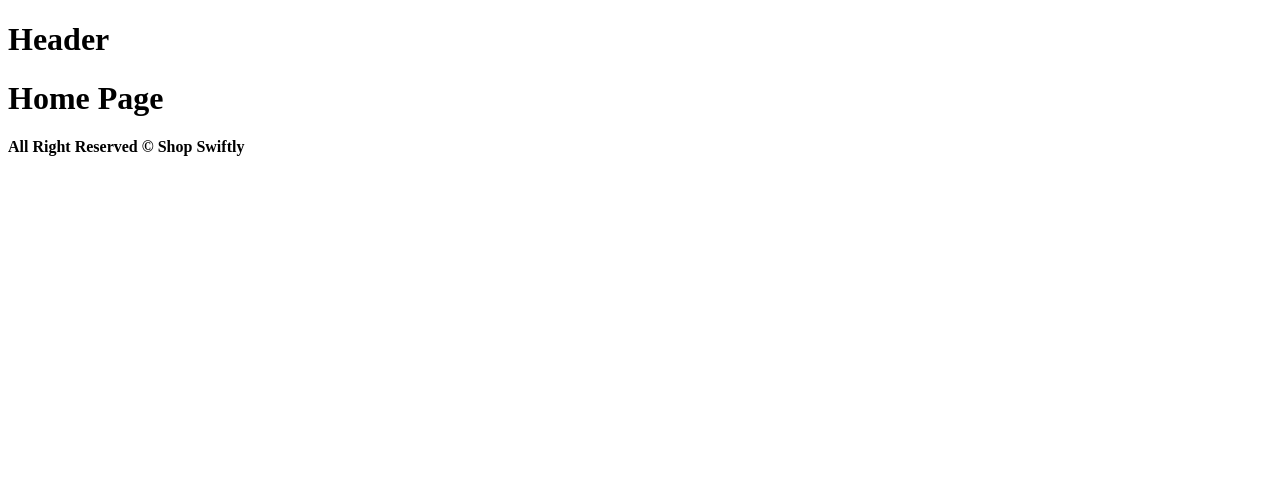
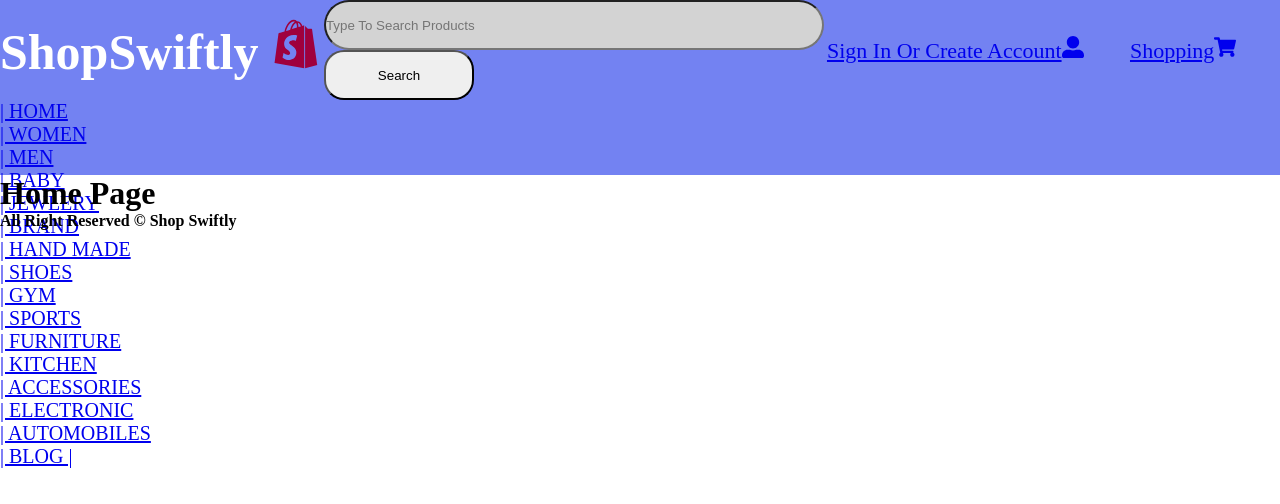
Before and after one commit to iamabd591/ShopSwiftly-Mern-Stack-Ecommerce-Project, a React (Create React App) app in the folder client/: page / in a window 1280 px wide. Shown: the top 504 px of the page. Built offline with nearby package versions, Linux system fonts and the light colour scheme; the HTML template or start-up script is replaced by a standard one.

Commit message:
Designing Header

```diff
--- a/client/package.json
+++ b/client/package.json
@@ -8,6 +8,7 @@
     "@testing-library/user-event": "^13.5.0",
     "react": "^18.2.0",
     "react-dom": "^18.2.0",
+    "react-icons": "^5.0.1",
     "react-router-dom": "^6.22.1",
     "react-scripts": "5.0.1",
     "web-vitals": "^2.1.4"
--- a/client/src/App.js
+++ b/client/src/App.js
@@ -17,7 +17,7 @@ function App() {
         <Route path="/signIn" element={<Sign />} />
         <Route path="/signUp" element={<Signup />} />
         <Route path="/policy" element={<Policy />} />
-        <Route path="/*" element={<PageNotFound />} />
+        <Route path="*" element={<PageNotFound />} />
       </Routes>
     </>
   );
--- a/client/src/components/layout/Header.js
+++ b/client/src/components/layout/Header.js
@@ -1,9 +1,168 @@
-import React from 'react'
-
+import React from "react";
+import { NavLink } from "react-router-dom";
+import { FaShopify } from "react-icons/fa6";
+import { FaUserAlt, FaShoppingCart } from "react-icons/fa";
 export default function Header() {
   return (
-    <div>
-      <h1>Header</h1>
-    </div>
-  )
+    <>
+      <section>
+        <ul>
+          <li>
+            {" "}
+            <div className="logo">
+              ShopSwiftly{" "}
+              <spam>
+                <FaShopify />
+              </spam>
+            </div>
+          </li>
+
+          <li>
+            <div className="serach-bar">
+              <form className="d-flex">
+                <input
+                  className="form-control me-3"
+                  type="search"
+                  placeholder="Type To Search Products"
+                  aria-label="Search"
+                />
+                <button className="btn btn-outline-success" type="submit">
+                  Search
+                </button>
+              </form>
+            </div>
+          </li>
+
+          <li>
+            <div className="account">
+              <div className="nav-item">
+                <NavLink to="/signin" className="nav-link" aria-current="page">
+                  Sign In Or Create Account
+                  <span>
+                    <FaUserAlt />
+                  </span>
+                </NavLink>
+              </div>
+            </div>
+          </li>
+
+          <li>
+            <div className="Shopping">
+              <div className="nav-item">
+                <NavLink to="/cart" className="nav-link" aria-current="page">
+                  Shopping
+                  <span>
+                    <FaShoppingCart />
+                  </span>
+                </NavLink>
+              </div>
+            </div>
+          </li>
+        </ul>
+      </section>
+      <nav className="navbar navbar-expand-lg navbar navbar-dark bg-dark">
+        <div className="container-fluid">
+          <div className="collapse navbar-collapse" id="navbarSupportedContent">
+            <ul className="navbar-nav mb-2 mb-lg-0">
+              <li className="nav-item">
+                <NavLink to="/" className="nav-link" aria-current="page">
+                  | Home
+                </NavLink>
+              </li>
+
+              <li className="nav-item">
+                <NavLink to="/women" className="nav-link" aria-current="page">
+                  | Women
+                </NavLink>
+              </li>
+
+              <li className="nav-item">
+                <NavLink to="/men" className="nav-link">
+                  | Men
+                </NavLink>
+              </li>
+
+              <li className="nav-item">
+                <NavLink to="/baby" className="nav-link" aria-current="page">
+                  | Baby
+                </NavLink>
+              </li>
+
+              <li className="nav-item">
+                <NavLink to="/jewlery" className="nav-link" tabIndex="-1">
+                  | Jewlery
+                </NavLink>
+              </li>
+
+              <li className="nav-item">
+                <NavLink to="/brand" className="nav-link" tabIndex="-1">
+                  | Brand
+                </NavLink>
+              </li>
+
+              <li className="nav-item">
+                <NavLink to="/handmade" className="nav-link" tabIndex="-1">
+                  | Hand Made
+                </NavLink>
+              </li>
+
+              <li className="nav-item">
+                <NavLink to="/shoes" className="nav-link" tabIndex="-1">
+                  | Shoes
+                </NavLink>
+              </li>
+
+              <li className="nav-item">
+                <NavLink to="/gym" className="nav-link" tabIndex="-1">
+                  | GYM
+                </NavLink>
+              </li>
+
+              <li className="nav-item">
+                <NavLink to="/sport" className="nav-link" tabIndex="-1">
+                  | Sports
+                </NavLink>
+              </li>
+
+              <li className="nav-item">
+                <NavLink to="/furniture" className="nav-link" tabIndex="-1">
+                  | Furniture
+                </NavLink>
+              </li>
+
+              <li className="nav-item">
+                <NavLink to="/kitchen" className="nav-link" tabIndex="-1">
+                  | Kitchen
+                </NavLink>
+              </li>
+
+              <li className="nav-item">
+                <NavLink to="/accessories" className="nav-link" tabIndex="-1">
+                  | Accessories
+                </NavLink>
+              </li>
+
+              <li className="nav-item">
+                <NavLink to="/electronic" className="nav-link" tabIndex="-1">
+                  | Electronic
+                </NavLink>
+              </li>
+
+              <li className="nav-item">
+                <NavLink to="/automobile" className="nav-link" tabIndex="-1">
+                  | AutoMobiles
+                </NavLink>
+              </li>
+
+              <li className="nav-item">
+                <NavLink to="/Blog" className="nav-link" tabIndex="-1">
+                  | Blog |
+                </NavLink>
+              </li>
+            </ul>
+          </div>
+        </div>
+      </nav>
+    </>
+  );
 }
--- a/client/src/index.css
+++ b/client/src/index.css
@@ -1,6 +1,85 @@
-@import url('https://fonts.googleapis.com/css2?family=Poppins:ital,wght@0,100;0,200;0,300;0,400;0,500;0,600;0,700;1,700&display=swap')
-/* *{
-    margin: 0;
-    padding: 0;
-    box-sizing: border-box;
-}  */
+/* @import url("https://fonts.googleapis.com/css2?family=Poppins:ital,wght@0,100;0,200;0,300;0,400;0,500;0,600;0,700;1,700&display=swap") */
+* {
+  margin: 0;
+  padding: 0;
+  box-sizing: border-box;
+}
+
+section {
+  height: 100px;
+  width: 100%;
+  margin-top: 0px;
+  background: rgb(115, 130, 242);
+}
+
+section ul {
+  display: flex;
+  justify-content: space-between;
+  align-items: center;
+  list-style: none;
+}
+.logo {
+  font-size: 50px;
+  text-decoration: none;
+  color: black;
+  cursor: pointer;
+  font-weight: bold;
+  width: auto;
+  color: #fff;
+  height: 100%;
+}
+
+.logo spam {
+  color: rgb(159, 0, 61);
+}
+
+.serach-bar {
+  width: 500px;
+  height: 100%;
+}
+.form-control {
+  width: 100%;
+  height: 50px;
+  border-radius: 25px !important;
+  background: rgb(211, 211, 211);
+}
+
+.btn {
+  width: 150px;
+  border-radius: 20px;
+  height: 50px;
+}
+
+.account {
+  width: 300px;
+  height: 100%;
+  color: #fff;
+  font-size: 22px;
+  font-weight: 500;
+}
+
+.account span {
+  font-size: 22px;
+}
+
+.Shopping {
+  width: 150px;
+  height: 100%;
+  color: #fff;
+  font-size: 22px;
+  font-weight: 500;
+}
+.Shopping span {
+  font-size: 22px;
+}
+.navbar {
+  font-size: 20px;
+  text-transform: uppercase;
+  height: 75px;
+  background: rgb(115, 130, 242) !important;
+}
+.nav-link:hover{
+    color: #9f003d !important;
+    font-weight: 500;
+    transition: 0.5s ease;
+}
```
Also changed, not shown: 1 other file (tests, documents, lock files or other folders).
